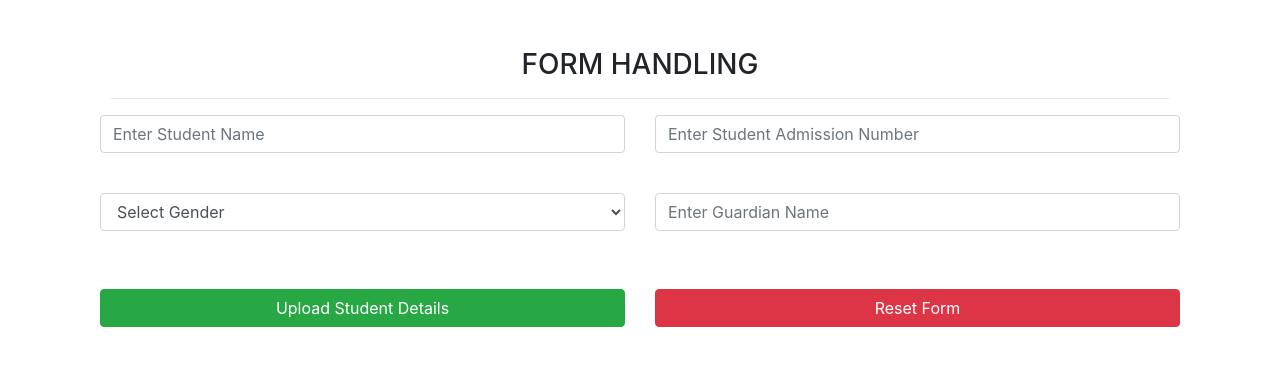
After one commit to josephbill/CharliePHP, a PHP site: page /form.php in a window 1280 px wide. The commit adds this page. Shown: the top 366 px of the page. Run offline with PHP 8.4, Linux system fonts and the light colour scheme.

Commit message:
concept code on basics of programming

```diff
--- /dev/null
+++ b/form.php
@@ -0,0 +1,154 @@
+<?php
+
+  // define variables that will hold the user input
+  $studentName = '';
+  $studentAdm = '';
+  $guardian = '';
+  $gender = '';
+  //define variables that will hold validation errors
+  $studentNameErr = '';
+  $studentAdmErr = '';
+  $guardianErr = '';
+  $genderErr = '';
+
+
+  //isset function to check when the button submit has been click
+  //if condition to write logic
+  if (isset($_POST['save'])) {
+  	# code...
+  	//capture users input
+  	if (empty($_POST['studentName'])) {
+  		# code...
+  		$studentNameErr = "Name input is missing";
+  	} else {
+  		$studentName = $_POST['studentName'];
+
+  	}
+  	if (empty($_POST['admissionNumber'])) {
+  		# code...
+  		$studentAdmErr = "Adm number missing";
+  	} else {
+  	  	$studentAdm = $_POST['admissionNumber'];
+
+  	}
+  	if (empty($_POST['gender'])) {
+  		# code...
+  		$genderErr = "Gender value is required";
+  	} else {
+  		$gender = $_POST['gender'];
+
+  	}
+  	if (empty($_POST['guardianName'])) {
+  		# code...
+  		$guardianErr = "Guardian name is required";
+  	} else {
+  		$guardian = $_POST['guardianName'];
+
+  	}
+
+  	//error handling
+  	if (empty($studentNameErr) || empty($studentAdmErr) || empty($genderErr) || empty($guardian)) {
+  		# code...
+  		# if the error variables are empty is submit data / output data
+  		echo "Student Name : <br>" . $studentName;
+  		echo "student Admission: <br>" . $studentAdm;
+  		echo "Student Gender : <br>" . $gender;
+  		echo "Student Guardian Name : <br>" . $guardian;
+
+  	} else {
+  		#if the error variables are not empty
+  		echo "<br><p style='text-align:center'>Fill in empty details</p>";
+
+  	}
+  }
+
+?>
+
+
+
+
+
+
+
+
+
+
+
+
+<!DOCTYPE html>
+<html>
+<head>
+	<title>PHP FORM HANDLING</title>
+
+    <meta name="viewport" content="width=device-width, initial-scale=1.0">
+
+	<link rel="stylesheet" type="text/css" href="css/style.css">
+	<link rel="stylesheet" type="text/css" href="bootstrap/css/bootstrap-grid.css">
+		<link rel="stylesheet" type="text/css" href="bootstrap/css/bootstrap-grid.min.css">
+	<link rel="stylesheet" type="text/css" href="bootstrap/css/bootstrap.css">
+	<link rel="stylesheet" type="text/css" href="bootstrap/css/bootstrap.min.css">
+
+</head>
+<body>
+<br>
+<br>
+<div class="container">
+	<h3 class="page-header" style="text-align: center;">FORM HANDLING</h3>
+    <hr style="margin-left: 26px; margin-right: 26px;">
+
+    <div class="container">
+    	<form action="form.php" method="post">
+    	<div class="row form-group">
+    		<div class="col">
+    			<input type="text" name="studentName" id="studentName" class="form-control" placeholder="Enter Student Name" >
+    			<span class="alert alert-red"><?php echo $studentNameErr ?></span>
+
+    		</div>
+    		<div class="col">
+    			<input type="number" name="admissionNumber" id="admissionNumber" class="form-control" placeholder="Enter Student Admission Number">
+    		    		<span class="alert alert-red"><?php echo $studentAdmErr ?></span>
+
+    		</div>
+
+    	</div>
+
+    	  	<div class="row form-group">
+    		<div class="col">
+    			 <select name="gender" id="gender" class="form-control">
+    			 	<option>Select Gender</option>
+    			 	<option value="male">Male</option>
+    			 	<option value="female">Female</option>
+    			 </select>
+    			     		    		<span class="error"><p class="alert alert-red" style="color: red;"><?php echo $genderErr ?><p></span>
+
+    		</div>
+
+    		<div class="col">
+    			<input type="text" name="guardianName" id="guardianName" class="form-control" placeholder="Enter Guardian Name">
+    			    		<span class="alert alert-red"><?php echo $guardianErr ?></span>
+
+    		</div>
+    	</div>
+
+    	  	<div class="row form-group">
+    		<div class="col">
+    			<input type="submit" name="save" id="save" value="Upload Student Details" class="btn btn-success btn-block">
+    		</div>
+    		<div class="col">
+    			<input value="Reset Form" type="reset" name="reset" id="reset" class="btn btn-danger btn-block">
+    		</div>
+    	</div>
+
+    	</form>
+
+    </div>
+</div>
+
+
+
+<script type="text/javascript" src="bootstrap/js/bootstrap.js"></script>
+<script type="text/javascript" src="bootstrap/js/bootstrap.min.js"></script>
+<script type="text/javascript" src="js/style.js"></script>
+
+</body>
+</html>
--- /dev/null
+++ b/try.html
@@ -0,0 +1 @@
+try.html
--- a/variables.php
+++ b/variables.php
@@ -12,6 +12,7 @@ $intVariable = 25; // integer variable
 $booleanVariable = false; //boolean variable
 $floatvariable = 1.45; //float
 $arrayVariable = array(25.0,30.0,45.45); //float array
+$arrayVariable =  array("jose","mary");
 
 echo "My name is "." ". $username;
 
```
Also changed, not shown: conditional.php (added, +52 -0 lines), functions.php (added, +11 -0 lines), index.php (+11 -9 lines), operators.php (added, +18 -0 lines), superglobals.php (added, +15 -0 lines).
